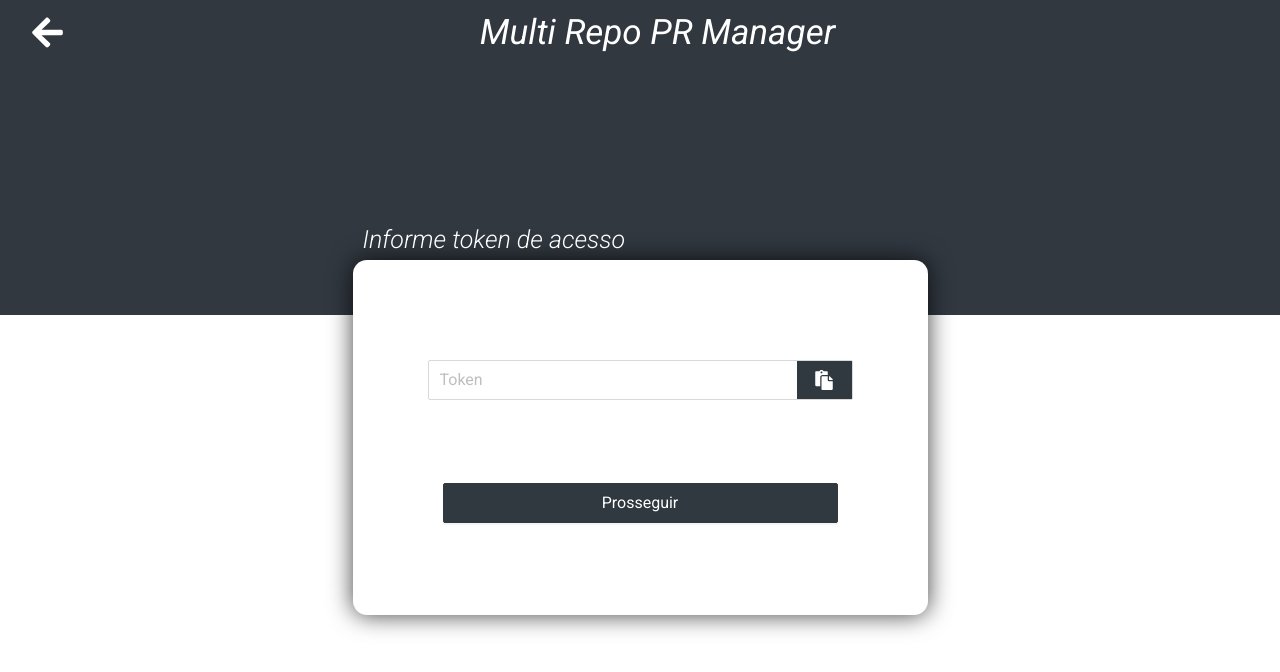
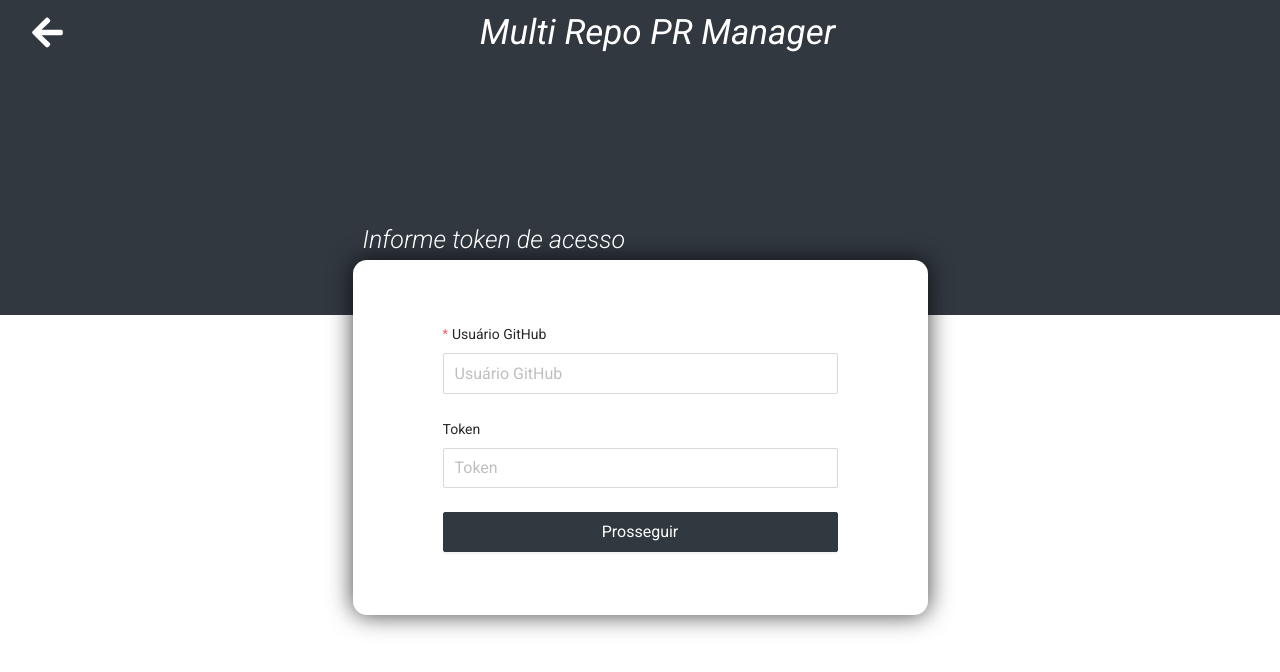
Before and after one commit to FernandoRidam/repo_manager, a React (Create React App) app: page / in a window 1280 px wide. Shown: the top 672 px of the page. Built offline with nearby package versions, Linux system fonts and the light colour scheme.

Commit message:
Correção de campos solicitados

```diff
--- a/src/pages/Auth/index.js
+++ b/src/pages/Auth/index.js
@@ -1,6 +1,7 @@
 import React from 'react';
 
 import {
+  Form,
   Input,
   Button,
 } from 'antd';
@@ -16,40 +17,74 @@
 import './styles.css';
 
 export function Auth() {
-  function PasteButton() {
-    return (
-      <button className="paste-button">
-        <FaPaste
-          color="#FFF"
-          size={ 20 }
-        />
-      </button>
-    );
+  function handleSubmit( values ) {
+    const {
+      username,
+      token,
+    } = values;
+
+    localStorage.setItem('PRManager@Login', username );
+    localStorage.setItem('PRManager@Token', token );
+  };
+
+  function handleSubmitError( errorInfo  ) {
+    console.log( errorInfo  );
+  };
+
+  const layout = {
+    labelCol: { span: 22 },
+    wrapperCol: { span: 34 },
   };
 
   return (
     <div className="auth-container">
       <div className="auth-card">
+        <Form
+          {...layout}
+          name="basic"
+          layout="vertical"
+          initialValues={{ username: '', token: ''}}
+          onFinish={ handleSubmit }
+          onFinishFailed={ handleSubmitError }
+        >
           <LabelCard
             text="Informe token de acesso"
           />
 
-        <div className="input-view">
+            <Form.Item
+              className="input"
+              label="Usuário GitHub"
+              name="username"
+              rules={[{ required: true, message: 'Informe nome de usuário!' }]}
+            >
+              <Input
+                placeholder="Usuário GitHub"
+                size="large"
+              />
+
+            </Form.Item>
+
+            <Form.Item
+              className="input"
+              label="Token"
+              name="token"
+            >
               <Input
                 placeholder="Token"
-            suffix={<PasteButton />}
                 size="large"
-            onPaste={() => console.log('aa')}
+                type="password"
               />
-        </div>
+            </Form.Item>
 
           <Button
             className="button"
             type="primary"
+            htmlType="submit"
             size="large"
           >
             Prosseguir
           </Button>
+        </Form>
       </div>
     </div>
   );
--- a/src/pages/Auth/styles.css
+++ b/src/pages/Auth/styles.css
@@ -26,9 +26,13 @@
   display: flex;
   flex-direction: column;
   align-items: center;
-  justify-content: center;
+  justify-content: flex-start;
   width: 425px;
   height: 55px;
+}
+
+.input {
+  width: 100%;
 }
 
 .paste-button {
--- a/src/pages/index.js
+++ b/src/pages/index.js
@@ -1,2 +1,2 @@
 export * from './Auth';
-export * from './Repos';
+// export * from './Repos';
--- a/src/styles.css
+++ b/src/styles.css
@@ -37,11 +37,11 @@
   background-color: transparent;
 }
 
-.ant-input-affix-wrapper:hover {
+.ant-input:hover {
   border-color: #303840 !important;
 }
 
-.ant-input-affix-wrapper-focused {
+.ant-input:focus {
   border-color: #303840 !important;
   box-shadow: 0 0 0 2px rgba(48, 56, 64, .2) !important;
 }
```
Lines whose indentation alone changed are shown as unchanged.
